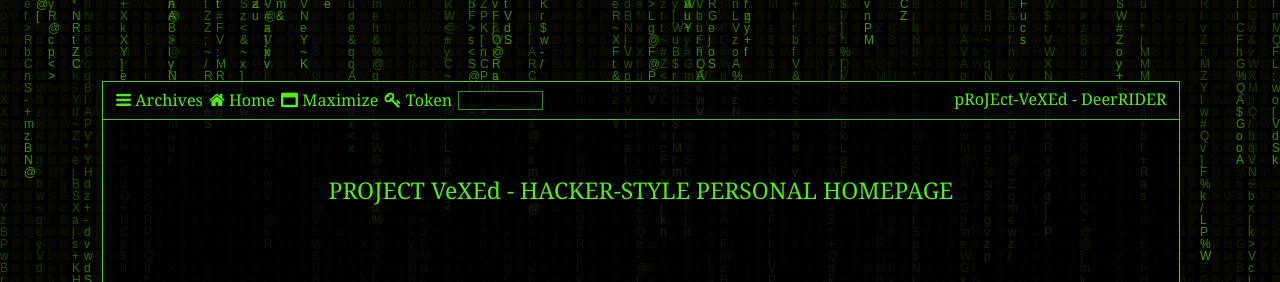
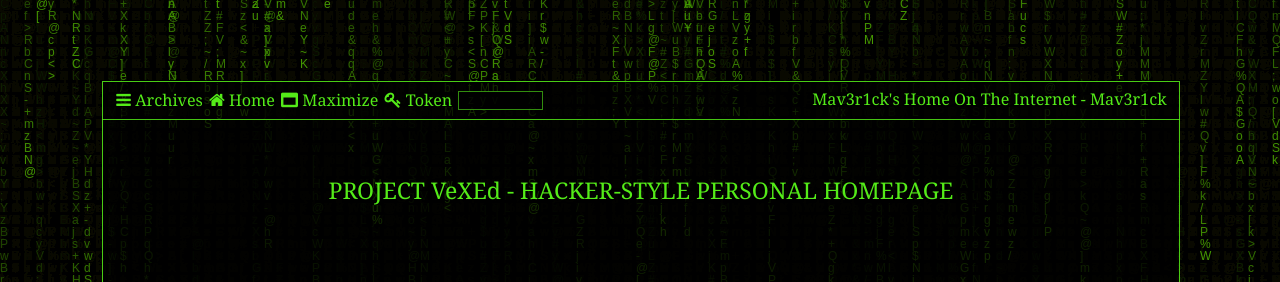
Before and after one commit to Mav3r1ck0x1/Mav3r1ck0x1.github.io, a Jekyll site: the page built from pages/index.md, in a window 1280 px wide. Shown: the top 282 px of the page. Built offline with Jekyll 4.4.1, drawn with Linux system fonts in a browser that asks for light colours; formulas are drawn with MathJax 3; comment, search, counter and statistics services are not loaded.

Commit message:
Some Changes and Testing

```diff
--- a/_config.yml
+++ b/_config.yml
@@ -1,10 +1,10 @@
 # 1. Site Settings
-title               : pRoJEct-VeXEd
-owner               : "DeerRIDER"
-url                : "https://akiritsu.github.io"
-baseurl            : "/pRoJEct-VeXEd"
+title               : Mav3r1ck's Home On The Internet
+owner               : "Mav3r1ck"
+url                : "https://mav3r1ck0x1.github.io"
+baseurl            : "/home"
 permalink           : /:title/
-description         : "A hacker-style note-keeping website template."
+description         : "Mav3r1ck's Home On The Internyet"
 markdown            : kramdown
 statement           : "Designed by DeerRIDER, All Rights Reserved"
 bgtext              : "ABCFGHKLMNPQRSVWXYZabcdefghijklmnopqrstuvwxyz@#$%&*+-;/[]<>~" # texts randomly displayed in background
@@ -76,7 +76,7 @@ defaults:
       encrypted_text      : false       # whether use encrytion function by default
       toc                 : true        # whether show table of content by default
       toc_level           : 3           # the toc depth by default
-      author              : "DeerRIDER" # author name by default
+      author              : "Mav3r1ck" # author name by default
       show_date           : true        # whether show date message by default
       category            :             # category by default
       post_list           : false       # whether show list of post by default
```
